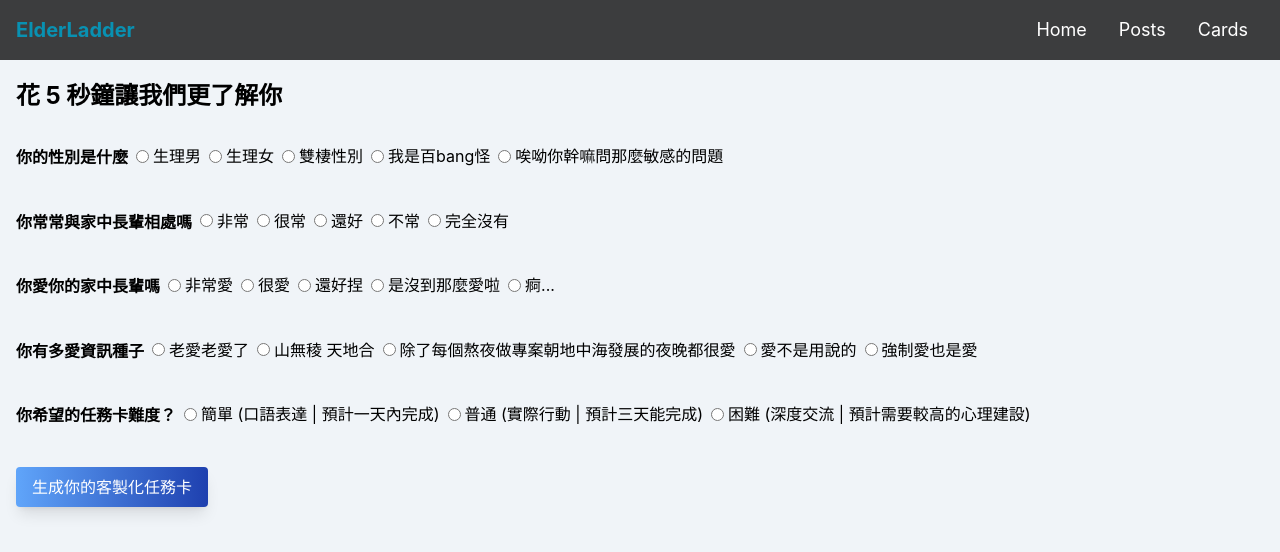
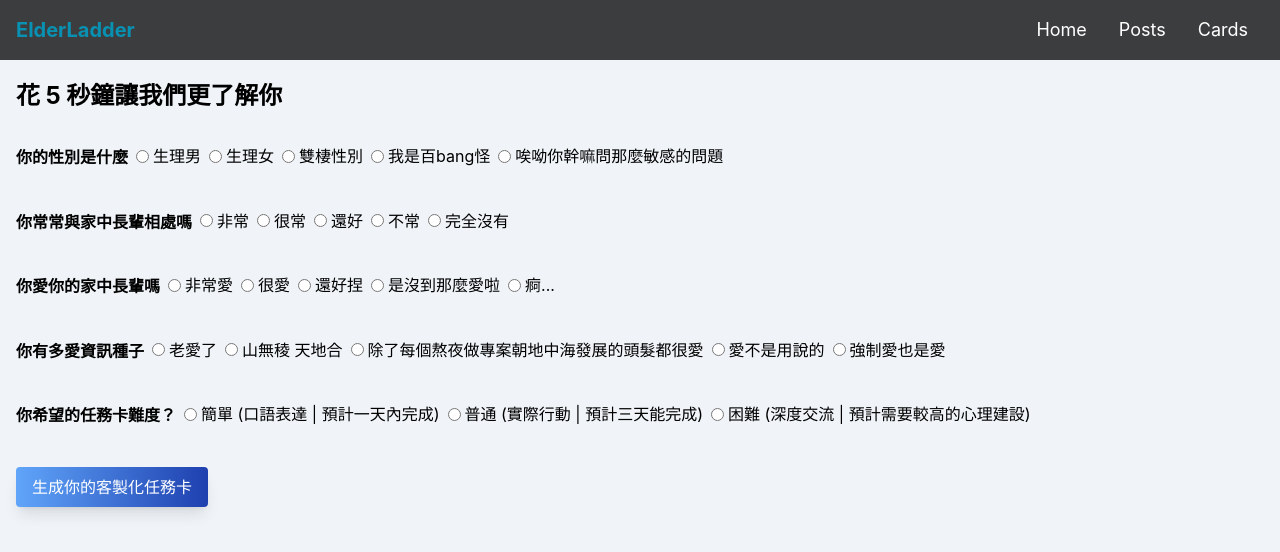
Before and after one commit to gino885/ElderLadder, a React (Create React App) app: page /cards in a window 1280 px wide. Shown: the top 552 px of the page. Built offline with nearby package versions, Linux system fonts and the light colour scheme.

Commit message:
add 5-4 post

```diff
--- a/src/CardsPage.js
+++ b/src/CardsPage.js
@@ -128,7 +128,7 @@ function CardsPage() {
     },
     {
       question: "你有多愛資訊種子",
-      options: ["老愛老愛了", "山無稜 天地合", "除了每個熬夜做專案朝地中海發展的夜晚都很愛", "愛不是用說的", "強制愛也是愛"]
+      options: ["老愛了", "山無稜 天地合", "除了每個熬夜做專案朝地中海發展的頭髮都很愛", "愛不是用說的", "強制愛也是愛"]
     },
     {
       question: "你希望的任務卡難度？",
--- a/src/PostsPage.js
+++ b/src/PostsPage.js
@@ -86,7 +86,7 @@ const posts = [
     { text:'3. 陪伴', bold: "true", size:'22px'},
     { text: '小時候第一次看到阿公，便有些害怕他嚴肅的長相與不苟言笑的沉默，一直以來我與他交談內容都只有兩句話 : 「阿公好」「阿公再見」，我以為我們的交集大概一輩子就停在這裡了。在阿罵過世以後，兩個人共同度過的痕跡都成為一個人被遺留下來的孤獨，我也從那時起開始經常回去陪伴他，還記得他說 :生活沒什麼變啦我很好，不用一直來。但每次過去的時候他其實都很開心，我們也多了很多貼近的時間，像是中斷已久的故事重新開始連載一般，我開始慢慢了解他的世界，並在不知不覺間成為了世界裡的一部分，感謝這次機會，讓我們的互動能被記錄下來。我不知道甚麼是好的互動模式，也不知道怎麼樣才能拍攝得讓人更能與長輩溝通，我只是把我們的日常記錄下來，讓故事延續下去。', bold: "false", size: '20px'},
     ],
-    video: 'https://www.youtube.com/watch?v=R74w3yeWalc',
+    video: 'https://www.youtube.com/watch?v=QZk00tkCGSc',
   },
   {
     title: '上次和長輩深度談話是什麼時候？ - 金維珊',
```
